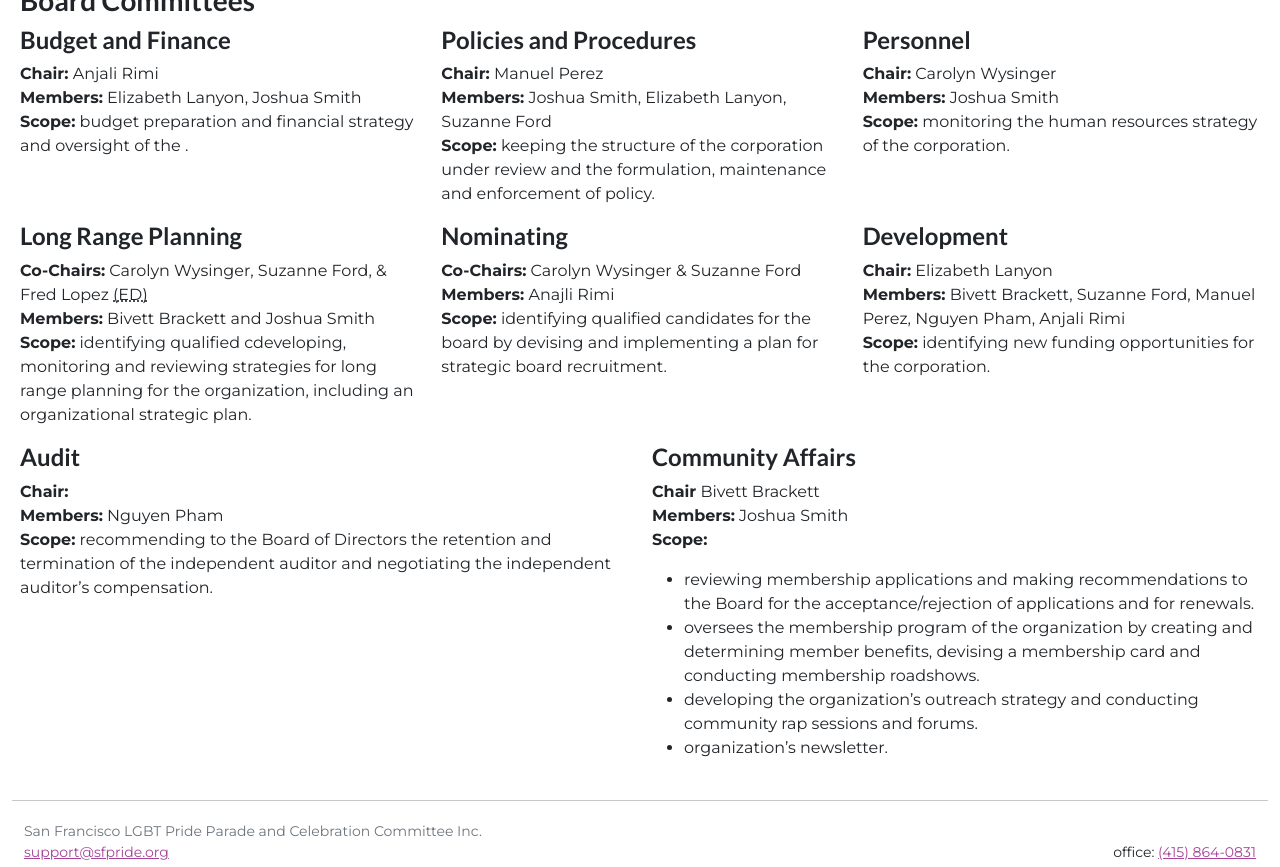
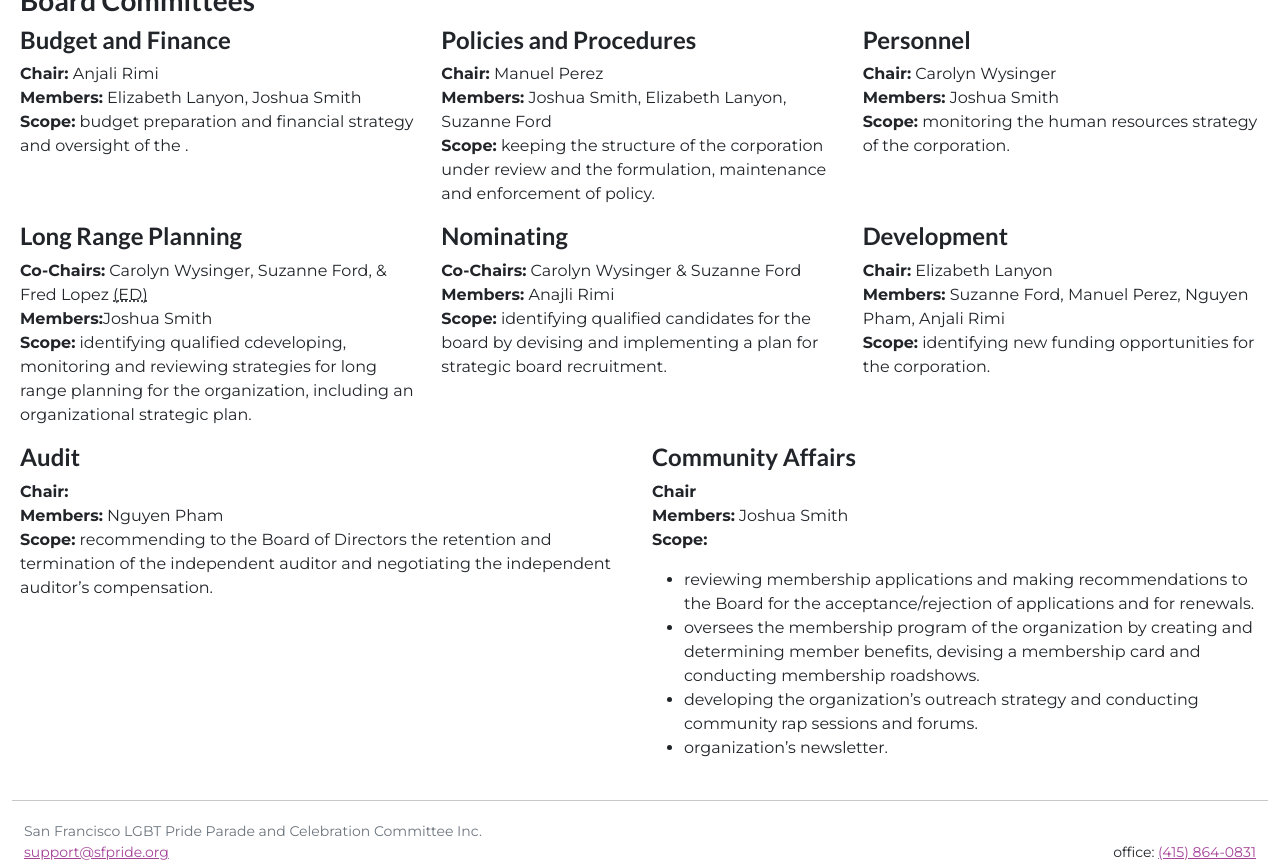
Before and after one commit to sfpride/members, a Jekyll site: the page built from board/index.html, in a window 1280 px wide and 900 px high, scrolled down 896 px, cut to the strip 33-900 px from the top of the window. Built offline with Jekyll 4.4.1, drawn with Linux system fonts in a browser that asks for light colours.

Commit message:
Remove Bivett Brackett from three committees

```diff
--- a/board/index.html
+++ b/board/index.html
@@ -93,7 +93,7 @@ shortname: board
             <p>
                 <b>Co-Chairs:</b> Carolyn Wysinger, Suzanne Ford, &amp; Fred Lopez <abbr
                     title="Executive Director">(ED)</abbr><br>
-                <b>Members:</b> Bivett Brackett and Joshua Smith<br>
+                <b>Members:</b>Joshua Smith<br>
                 <b>Scope:</b> identifying qualified cdeveloping, monitoring and reviewing strategies for long range
                 planning for the organization, including an organizational strategic plan.
             </p>
@@ -111,7 +111,7 @@ shortname: board
             <h4>Development</h4>
             <p>
                 <b>Chair:</b> Elizabeth Lanyon<br>
-                <b>Members:</b> Bivett Brackett, Suzanne Ford, Manuel Perez, Nguyen Pham, Anjali Rimi<br>
+                <b>Members:</b> Suzanne Ford, Manuel Perez, Nguyen Pham, Anjali Rimi<br>
                 <b>Scope:</b> identifying new funding opportunities for the corporation.
             </p>
         </div>
@@ -128,7 +128,7 @@ shortname: board
         <div class="col-12 col-md-6">
             <h4>Community Affairs</h4>
             <p>
-                <b>Chair</b> Bivett Brackett<br>
+                <b>Chair</b> <br>
                 <b>Members:</b> Joshua Smith<br>
                 <b>Scope:</b>
                 <ul>
```
